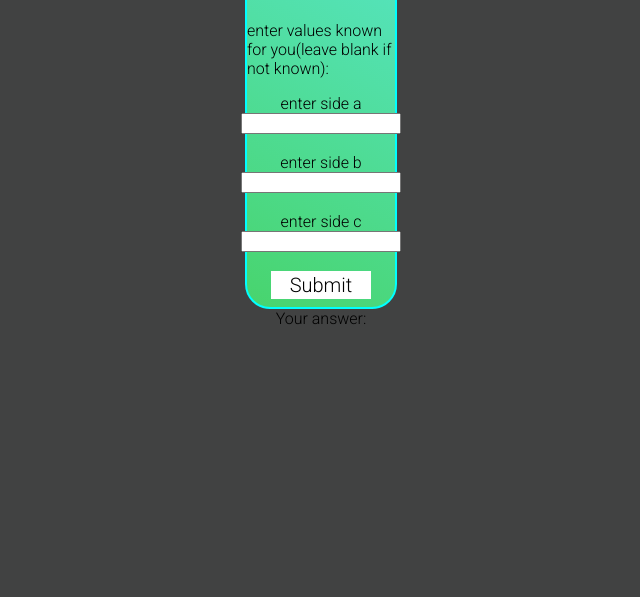
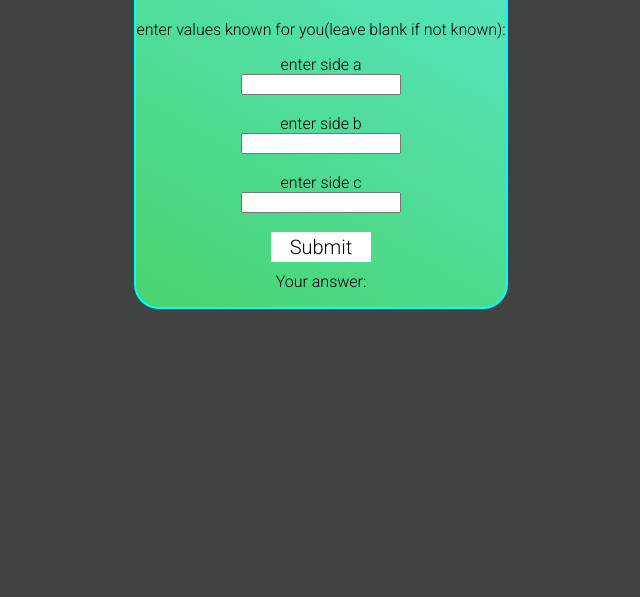
Before and after one commit to KUchuna/hipothenuse-calculator, a plain HTML site: page index.html in a window 768 px wide. Shown: the part 203-800 px from the top of the page, without its empty margins (63-703 px from the left). Drawn offline with Linux system fonts and the light colour scheme.

Commit message:
Add files via upload

```diff
--- a/style.css
+++ b/style.css
@@ -7,6 +7,22 @@ body{
     background-color: #414242;
     padding-left: 300px;
     padding-right: 300px;
+    display: flex;
+    align-items: center;
+    justify-content: center;
+    flex-shrink: 0;
+}
+@media(min-width:500px){
+    body{
+        padding-left: 100px;
+        padding-right: 100px;
+    }
+}
+@media(min-width: 500px) and (max-width: 1024px){
+    .main{
+        min-width: 300px;
+        min-height: 400px;
+    }
 }
 .main{
     background: linear-gradient(30deg, #48d46d,#57e6c9);
@@ -14,11 +30,11 @@ body{
     justify-content: center;
     align-items: center;
     flex-direction: column;
-    height: 400px;
     border: solid;
     border-radius: 25px;
     border-width: 2px;
     border-color: aqua;
+    text-align: center;
 }
 #submit{
     background-color: white;
```
